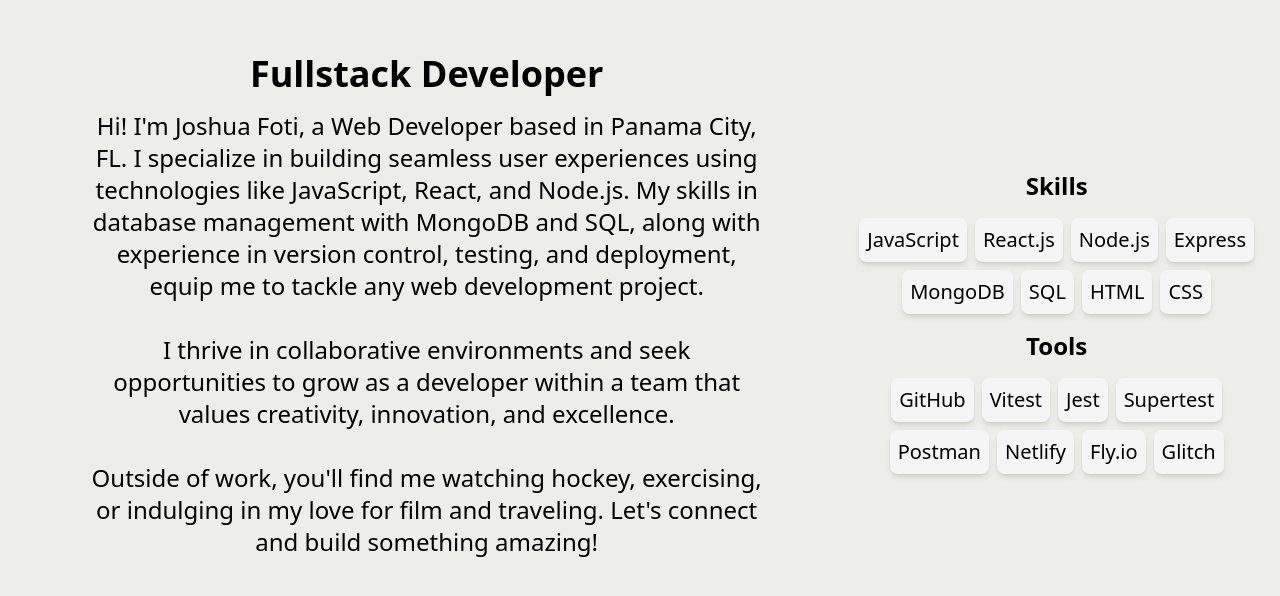
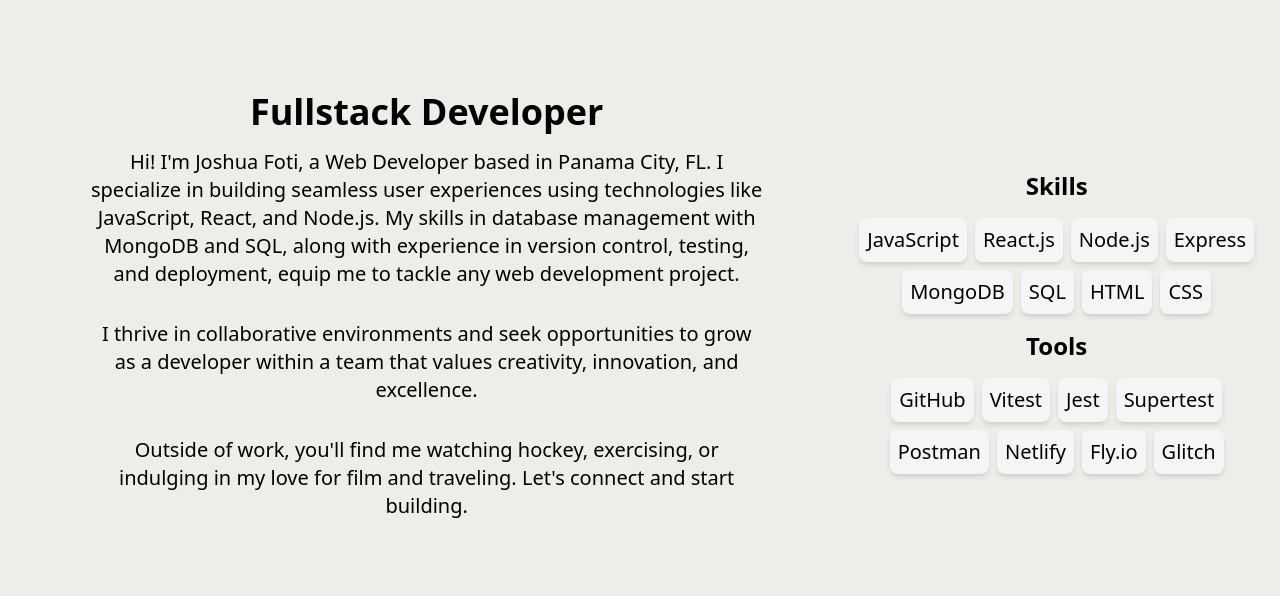
Before and after one commit to Jfoti64/portfolio, a React (Vite) app: page / in a window 1280 px wide. Shown: the part 642-1238 px from the top of the page. Built offline with nearby package versions, Linux system fonts and the light colour scheme.

Commit message:
Update styling

```diff
--- a/src/components/About.jsx
+++ b/src/components/About.jsx
@@ -3,19 +3,19 @@
     <div className="flex flex-col md:flex-row items-center justify-center text-center p-5 bg-customBackground min-h-screen gap-5">
       <div className="flex flex-col items-center md:w-2/3">
         <h1 className="text-4xl font-bold mb-4">Fullstack Developer</h1>
-        <p className="text-2xl mb-8 max-w-2xl">
+        <p className="text-xl mb-8 max-w-2xl">
           Hi! I&apos;m Joshua Foti, a Web Developer based in Panama City, FL. I specialize in
           building seamless user experiences using technologies like JavaScript, React, and Node.js.
           My skills in database management with MongoDB and SQL, along with experience in version
           control, testing, and deployment, equip me to tackle any web development project.
         </p>
-        <p className="text-2xl mb-8 max-w-2xl">
+        <p className="text-xl mb-8 max-w-2xl">
           I thrive in collaborative environments and seek opportunities to grow as a developer
           within a team that values creativity, innovation, and excellence.
         </p>
-        <p className="text-2xl mb-8 max-w-2xl">
+        <p className="text-xl mb-8 max-w-2xl">
           Outside of work, you&apos;ll find me watching hockey, exercising, or indulging in my love
-          for film and traveling. Let&apos;s connect and build something amazing!
+          for film and traveling. Let&apos;s connect and start building.
         </p>
       </div>
       <div className="flex flex-col items-center md:w-1/3 mt-8 md:mt-0 space-y-4">
```
